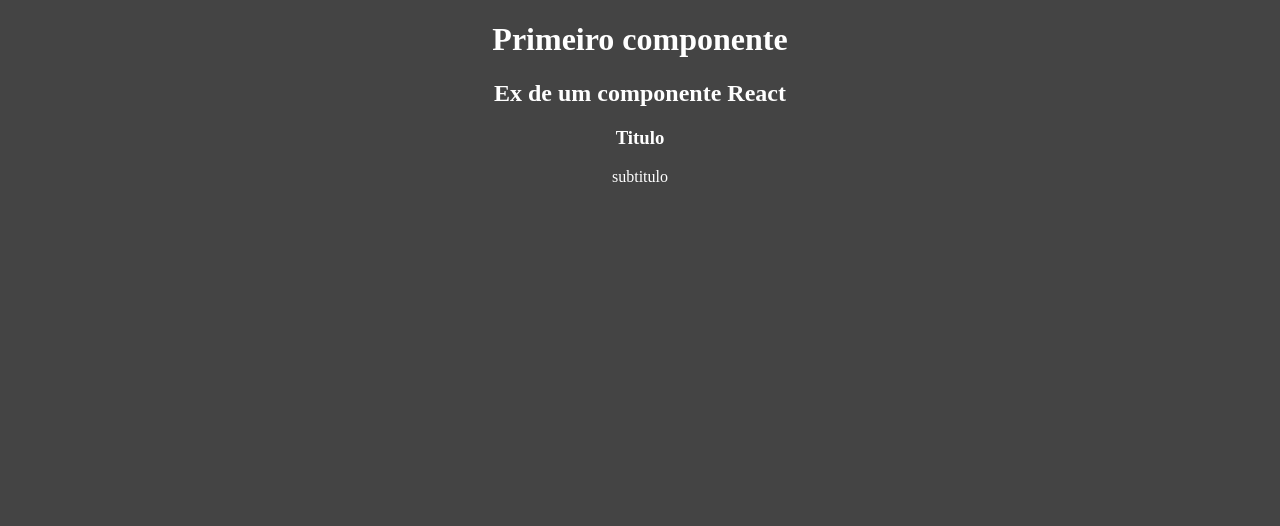
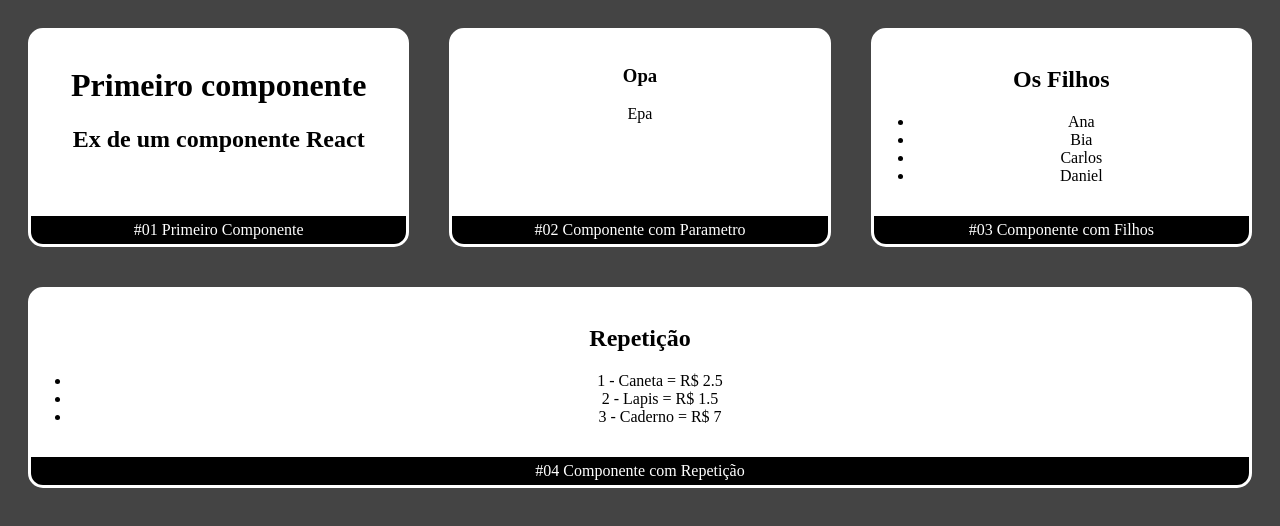
Before and after one commit to alvin-dev/conseitos-basicor-react, a React (Create React App) app: page / in a window 1280 px wide. Shown: the top 526 px of the page. Built offline with nearby package versions, Linux system fonts and the light colour scheme.

Commit message:
components

```diff
--- a/package.json
+++ b/package.json
@@ -21,7 +21,10 @@
     "extends": [
       "react-app",
       "react-app/jest"
-    ]
+    ],
+    "import/no-anonymous-default-export": ["error", {
+      "allowArrowFunction": true
+    }]
   },
   "browserslist": {
     "production": [
--- /dev/null
+++ b/src/app.css
@@ -0,0 +1,4 @@
+.App{
+  display: flex;
+  flex-wrap: wrap;
+}
--- /dev/null
+++ b/src/app.jsx
@@ -0,0 +1,41 @@
+import './app.css'
+import React from "react";
+
+import Primeiro from './components/first.jsx'
+import ComParametro from './components/ComParametro'
+import ComFilhos from './components/ComFilhos'
+import Card from './components/layout/card'
+import Repeticao from './components/Repeticao';
+
+
+// eslint-disable-next-line import/no-anonymous-default-export
+export default props => (
+<div className="App">
+
+<Card titulo="#01 Primeiro Componente">
+    <Primeiro/>
+</Card>
+
+<Card titulo="#02 Componente com Parametro">
+    <ComParametro titulo="Opa" subtitulo="Epa" />
+</Card>
+
+<Card titulo="#03 Componente com Filhos">
+    <ComFilhos>
+        <ul>
+        <li>Ana</li>
+        <li>Bia</li>
+        <li>Carlos</li>
+        <li>Daniel</li>
+        </ul>
+    </ComFilhos>
+</Card>
+
+<Card titulo="#04 Componente com Repetição">
+    <Repeticao></Repeticao>
+</Card>
+
+
+
+</div>
+);
--- /dev/null
+++ b/src/components/ComFilhos.jsx
@@ -0,0 +1,9 @@
+import React from "react";
+
+export default props =>
+  <div>
+    <h2>Os Filhos</h2>
+    <div>
+      {props.children}
+    </div>
+  </div>
--- a/src/components/ComParametro.jsx
+++ b/src/components/ComParametro.jsx
@@ -1,7 +1,7 @@
 import React from "react";
 
-export default () =>
+export default props =>
   <>
-    <h3>Titulo</h3>
-    <p>subtitulo</p>
+    <h3>{props.titulo}</h3>
+    <p>{props.subtitulo}</p>
   </>
--- /dev/null
+++ b/src/components/Repeticao.jsx
@@ -0,0 +1,22 @@
+import React from "react";
+import products from '../data/products'
+
+export default () => {
+
+  function getProductsListItem() {
+    return products.map(prod => {
+      return <li key={prod.id}>
+        {prod.id} - {prod.name} = R$ {prod.price}
+        </li>
+    })
+  }
+
+  return (
+    <div>
+      <h2>Repetição</h2>
+      <ul>
+        {getProductsListItem()}
+      </ul>
+    </div>
+  )
+}
--- /dev/null
+++ b/src/components/layout/card.css
@@ -0,0 +1,22 @@
+.Card{
+  flex: 1;
+  margin: 20px;
+  border: 3px solid white;
+  border-radius: 15px;
+  overflow: hidden;
+  background-color: white;
+
+  display: flex;
+  flex-direction: column;
+  min-width: 300px;
+}
+
+.Card .Conteudo{
+  flex: 1;
+  color: black;
+  padding: 15px 0px;
+}
+.Card .Footer{
+  background-color: black;
+  padding: 5px 0px;
+}
--- /dev/null
+++ b/src/components/layout/card.jsx
@@ -0,0 +1,13 @@
+import React from "react";
+import './card.css'
+
+// eslint-disable-next-line import/no-anonymous-default-export
+export default props =>
+  <div className="Card">
+    <div className="Conteudo">
+      {props.children}
+    </div>
+    <div className="Footer">
+      {props.titulo}
+    </div>
+  </div>
--- /dev/null
+++ b/src/data/products.js
@@ -0,0 +1,5 @@
+export default [
+  {id: 1, name: 'Caneta', price: 2.50},
+  {id: 2, name: 'Lapis', price: 1.50},
+  {id: 3, name: 'Caderno', price: 7.00},
+]
--- a/src/index.js
+++ b/src/index.js
@@ -2,13 +2,11 @@
 import React from 'react'
 import ReactDOM from 'react-dom'
 
-import Primeiro from './components/first.jsx'
-import ComParametro from './components/ComParametro'
+import App from './app.jsx'
 
 ReactDOM.render(
-  <div>
-  <Primeiro></Primeiro>
-  <ComParametro></ComParametro>
-  </div>,
+
+  <App></App>,
+
   document.getElementById('root')
 )
```
